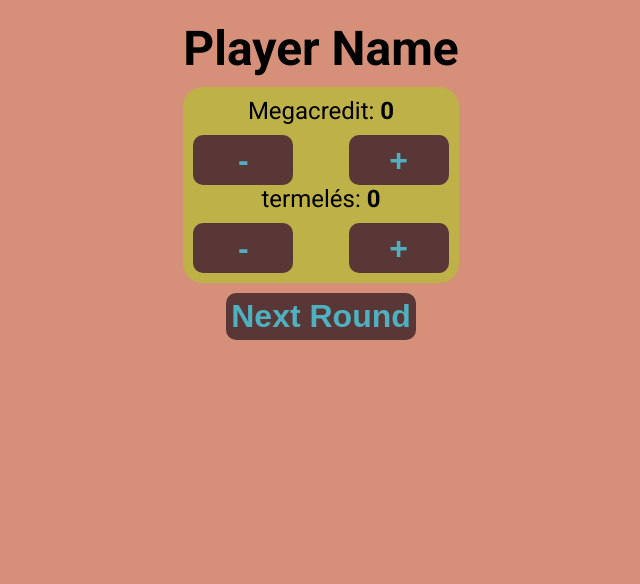
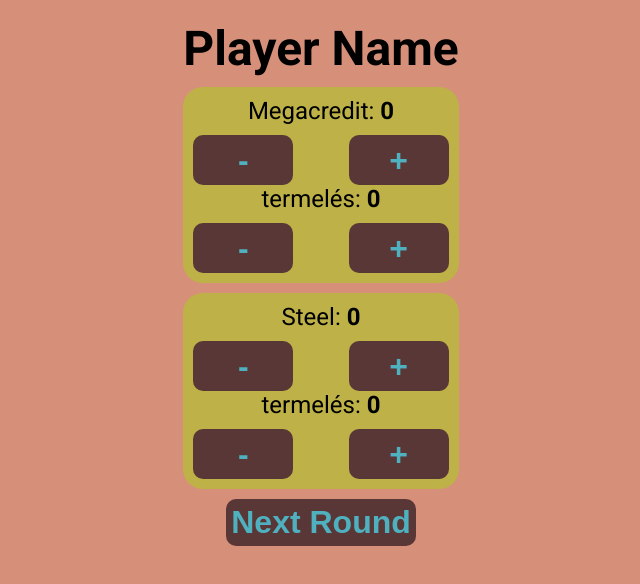
Before and after one commit to Hunor64/TerraformMars, a React (Vite) app: page / in a window 1280 px wide. Shown: the top 584 px of the page, without its empty margins (319-959 px from the left). Built offline with nearby package versions, Linux system fonts and the light colour scheme.

Commit message:
Code update

```diff
--- a/src/App.tsx
+++ b/src/App.tsx
@@ -1,33 +1,61 @@
-import { FormEvent, useState } from 'react'
-import './app.css'
-import PlayerName from './components/PlayerName/PlayerName'
-import Resource from './components/Resource/Resource'
+import { FormEvent, useState } from "react"
+import "./app.css"
+import PlayerName from "./components/PlayerName/PlayerName"
+import Resource from "./components/Resource/Resource"
 function App() {
     const [Megacredit, setMegacreidt] = useState(0)
     const [MegacreditProduction, setMegacreditProduction] = useState(0)
-const handleMegacreditChange=(increment:number)=>{
-    setMegacreidt(Megacredit+increment)
+
+    const handleMegacreditProduction = (increment: number) => {
+      setMegacreditProduction(MegacreditProduction + increment)
     }
-const handleMegacreditProduction=(increment:number)=>{
-    setMegacreditProduction(MegacreditProduction+increment)
+    const handlSubmit2 = (e: FormEvent) => {
+        e.preventDefault()
+        setMegacreidt(Megacredit + MegacreditProduction)
+        setSteel(Steel + SteelProduction)
     }
 
-const handlSubmit2=(e:FormEvent)=>{
-    e.preventDefault()
-    setMegacreidt(Megacredit+MegacreditProduction)
+    const [Steel, setSteel] = useState(0)
+    const [SteelProduction, setSteelProduction] = useState(0)
+
+    const handleSteelProduction = (increment: number) => {
+        setSteelProduction(SteelProduction + increment)
     }
+
+    const handleIncrement = (
+        increment: number,
+        resource: number,
+        setResource: (value: number) => void
+    ) => {
+        setResource(resource + increment)
+    }
+
 
     return (
         <form onSubmit={handlSubmit2} className="container">
             <PlayerName></PlayerName>
             <Resource
-        name='Megacredit'
+                name="Megacredit"
                 amount={Megacredit}
-        onchange={handleMegacreditChange}
+                onchange={(increment: number) =>
+                    handleIncrement(increment, Megacredit, setMegacreidt)
+                }
                 production={MegacreditProduction}
                 onchangeProductivity={handleMegacreditProduction}
             ></Resource>
-       <button type='submit' className='NextRound'>Next Round</button>
+            <Resource
+                name="Steel"
+                amount={Steel}
+                onchange={(increment: number) =>
+                    handleIncrement(increment, Steel, setSteel)
+                }
+                production={SteelProduction}
+                onchangeProductivity={handleSteelProduction}
+            ></Resource>
+
+            <button type="submit" className="NextRound">
+                Next Round
+            </button>
         </form>
     )
 }
--- a/src/components/Resource/Resource.tsx
+++ b/src/components/Resource/Resource.tsx
@@ -12,13 +12,13 @@ return (
 <div className="Resource">
     <p>{props.name}: <span>{props.amount}</span></p>
     <div className="buttonContainer">
-        <button onClick={()=>props.onchange(-1)}>-</button>
-        <button onClick={()=>props.onchange(1)}>+</button>
+        <button type="button" onClick={()=>props.onchange(-1)}>-</button>
+        <button type="button" onClick={()=>props.onchange(1)}>+</button>
     </div>
     <p>termelés: <span>{props.production}</span></p>
     <div className="buttonContainer">
-        <button onClick={()=>props.onchangeProductivity(-1)}>-</button>
-        <button onClick={()=>props.onchangeProductivity(1)}>+</button>
+        <button type="button" onClick={()=>props.onchangeProductivity(-1)}>-</button>
+        <button type="button" onClick={()=>props.onchangeProductivity(1)}>+</button>
     </div>
 
 </div>
```
Lines whose indentation alone changed are shown as unchanged.
